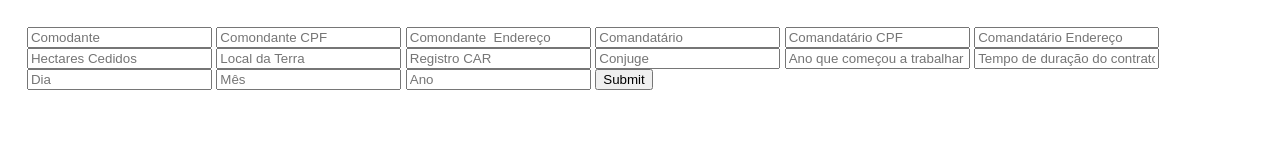
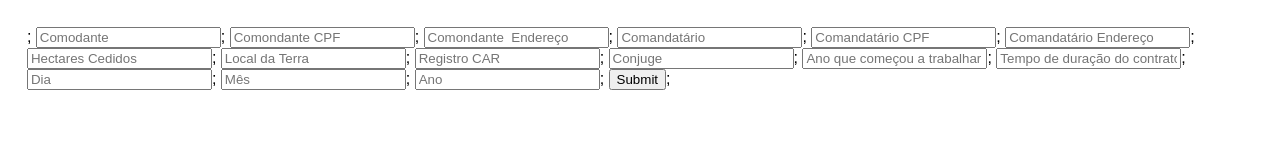
Before and after one commit to vratska/ContratoCAR-test, a plain HTML site: page index.html in a window 1280 px wide. Drawn offline with Linux system fonts and the light colour scheme.

Commit message:
semi-feito

```diff
--- a/index.html
+++ b/index.html
@@ -7,27 +7,27 @@
         <link href="s/estilo.css" rel="stylesheet">
         <link href="https://fonts.googleapis.com/css2?family=Open+Sans&display=swap" rel="stylesheet">
         <meta charset="UTF-8" />
-        <script src="index.js"></script>
+        <!-- <script src="index.js"></script> -->
     </head>
     <body>
-        <form action="result.html" method="GET">
-            <input type="text" id="comodante" name="comodante" placeholder="Comodante">
-            <input type="text" id="comodantecpf" name="comodantecpf" placeholder="Comondante CPF">
-            <input type="text" id="comodanteendereco" name="comodanteendereco" placeholder="Comondante  Endereço">
-            <input type="text" id="comandatario" name="comandatario"  placeholder="Comandatário">
-            <input type="text" id="comandatariocpf" name="comandatariocpf" placeholder="Comandatário CPF">
-            <input type="text" id="comandatarioendereco" name="comandatarioendereco" placeholder="Comandatário Endereço">
-            <input type="text" id="terrahec" name="terrahec" placeholder="Hectares Cedidos">
-            <input type="text" id="terraendereco" name="terraendereco" placeholder="Local da Terra">
-            <input type="text" id="car" name="car" placeholder="Registro CAR">
-            <input type="text" id="conjuge" name="conjuge" placeholder="Conjuge">
-            <input type="text" id="tempoterra" name="tempoterra" placeholder="Ano que começou a trabalhar na terra">
-            <input type="text" id="tempocontrato" name="tempocontrato" placeholder="Tempo de duração do contrato">
-            <input type="text" id="dia" name="dia" placeholder="Dia">
-            <input type="text" id="mes" name="mes" placeholder="Mês">
-            <input type="text" id="ano" name="ano" placeholder="Ano">
+        <form action="result.html" method="GET">;
+            <input type="text" name="comodante" placeholder="Comodante">;
+            <input type="text" name="comodantecpf" placeholder="Comondante CPF">;
+            <input type="text" name="comodanteendereco" placeholder="Comondante  Endereço">;
+            <input type="text" name="comandatario"  placeholder="Comandatário">;
+            <input type="text" name="comandatariocpf" placeholder="Comandatário CPF">;
+            <input type="text" name="comandatarioendereco" placeholder="Comandatário Endereço">;
+            <input type="text" name="terrahec" placeholder="Hectares Cedidos">;
+            <input type="text" name="localterra" placeholder="Local da Terra">;
+            <input type="text" name="car" placeholder="Registro CAR">;
+            <input type="text" name="conjuge" placeholder="Conjuge">;
+            <input type="text" name="tempoterra" placeholder="Ano que começou a trabalhar na terra">;
+            <input type="text" name="tempocontrato" placeholder="Tempo de duração do contrato">;
+            <input type="text" name="dia" placeholder="Dia">;
+            <input type="text" name="mes" placeholder="Mês">;
+            <input type="text" name="ano" placeholder="Ano">;
             <!-- <input type="submit" onclick="handleSubmit()"> -->
-            <input type="submit" />
+            <input type="submit" />;
 
         </form>
 
--- a/s/estilo.css
+++ b/s/estilo.css
@@ -14,6 +14,12 @@ h1  {
     font-size: 16pt;
     text-align: center;
 }
+h2 {
+    font-size: 11pt;
+    text-align: center;
+}
 p   {
     font-size: 11pt;
+    text-align: justify;
+    line-height: 1.25;
 }
```
Also changed, not shown: result.html (+16 -4 lines), result.js (+6 -6 lines).
